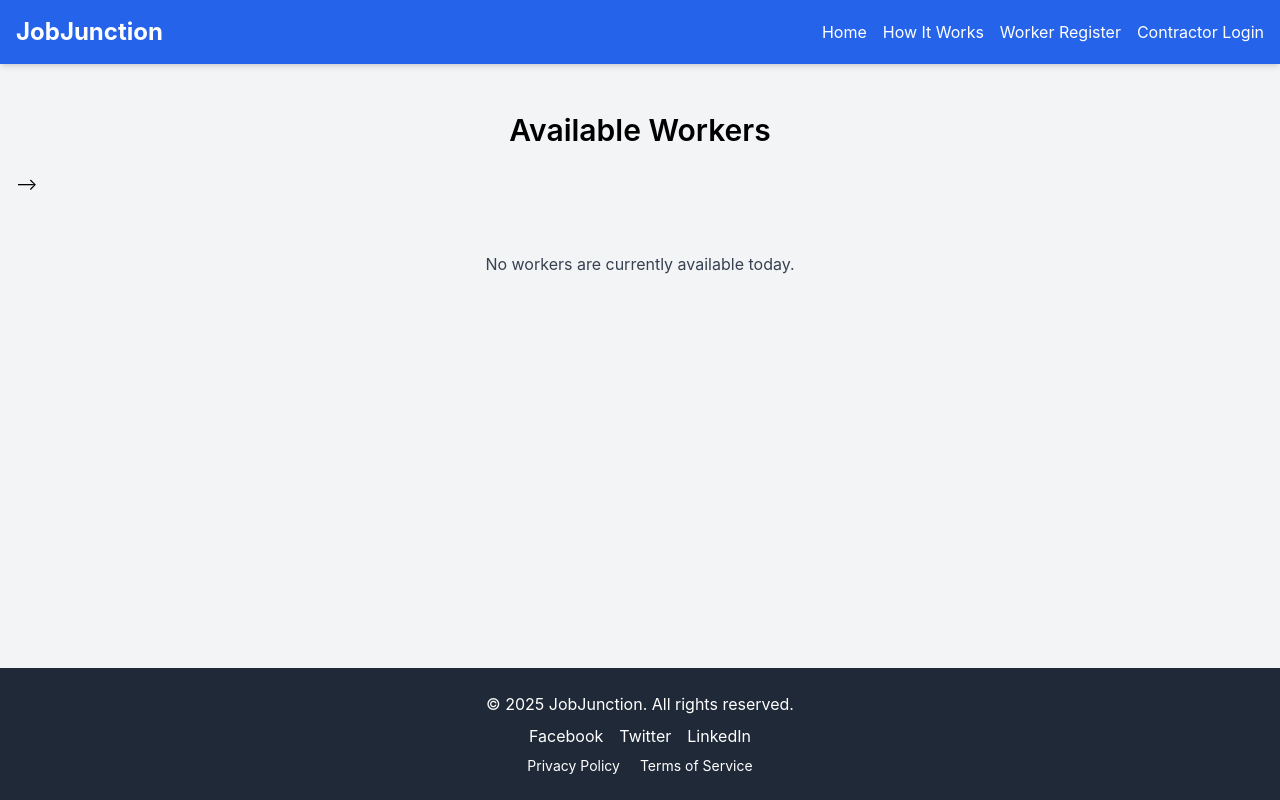
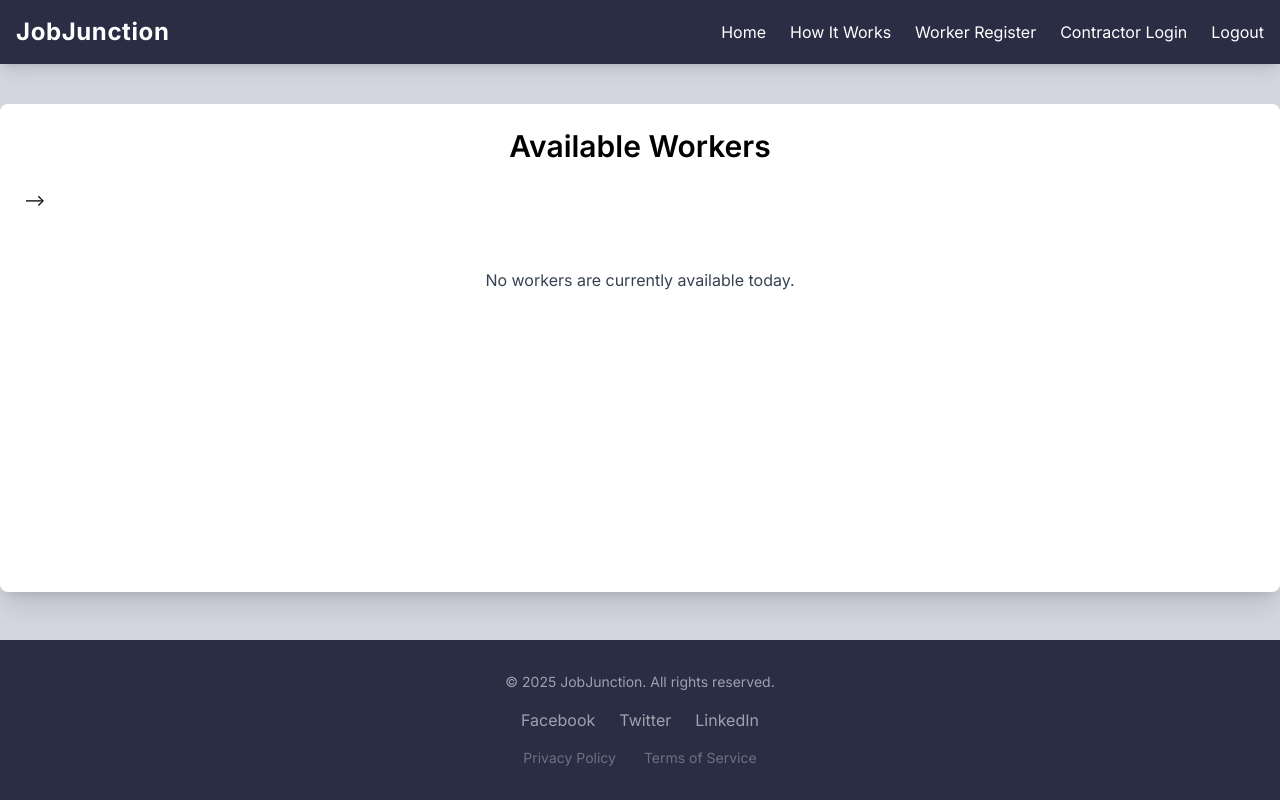
Before and after one commit to AshutoshThings/JobJunction, a Flask app: page /dashboard in a window 1280 px wide. Run offline with Flask 3, Linux system fonts and the light colour scheme; the visitor is signed in with stand-in values (Sample User, id 1); some libraries are stand-ins or nearby versions.

Commit message:
Update base.html

```diff
--- a/templates/base.html
+++ b/templates/base.html
@@ -6,10 +6,46 @@
     <title>{{ title }} - JobJunction</title>
     <script src="https://cdn.tailwindcss.com"></script>
     <script defer src="https://cdn.jsdelivr.net/npm/alpinejs@3.x.x/dist/cdn.min.js"></script>
+    <link href="https://fonts.googleapis.com/css2?family=Inter:wght@300;400;500;600;700&display=swap" rel="stylesheet">
     <style>
         body {
             font-family: 'Inter', sans-serif;
         }
+        /* Refined blueish-purple palette */
+        .bg-primary-dark-blue {
+            background-color: #2A2D43; /* Deep Indigo */
+        }
+        .bg-secondary-purple {
+            background-color: #5A5E7C; /* Medium Purple */
+        }
+        .bg-light-grayish-purple {
+            background-color: #D3D5E0; /* Light Steel Blue */
+        }
+        .text-accent-teal {
+            color: #6EC5B8; /* Cadet Blue / Teal */
+        }
+        .hover\:text-accent-hover:hover {
+             color: #A7C5EB; /* Light Blue */
+        }
+
+         /* Adjusted flash message colors for better contrast */
+        .alert-success {
+            background-color: #D4EDDA; /* Light Green */
+            color: #155724; /* Dark Green */
+        }
+        .alert-danger {
+            background-color: #F8D7DA; /* Light Red */
+            color: #721C24; /* Dark Red */
+        }
+         .alert-info {
+            background-color: #CCE5FF; /* Light Blue */
+            color: #004085; /* Dark Blue */
+         }
+         .alert-warning {
+             background-color: #FFF3CD; /* Light Yellow */
+             color: #856404; /* Dark Yellow */
+         }
+
     </style>
     <script src="https://cdnjs.cloudflare.com/ajax/libs/moment.js/2.29.4/moment.min.js"></script>
     <script>
@@ -20,27 +56,31 @@
     </script>
 </head>
 
-<body class="flex flex-col min-h-screen bg-gray-100">
-    <header class="bg-blue-600 text-white p-4 shadow-md">
+<body class="flex flex-col min-h-screen bg-light-grayish-purple">
+    <header class="bg-primary-dark-blue text-white p-4 shadow-lg">
         <div class="container mx-auto flex justify-between items-center">
-            <a href="{{ url_for('index') }}" class="text-2xl font-bold">JobJunction</a>
+            <a href="{{ url_for('index') }}" class="text-2xl font-bold tracking-wide">JobJunction</a>
             <nav>
-                <ul class="flex space-x-4">
-                    <li><a href="{{ url_for('index') }}" class="hover:underline">Home</a></li>
-                    <li><a href="{{ url_for('how_it_works') }}" class="hover:underline">How It Works</a></li>
-                    <li><a href="{{ url_for('register') }}" class="hover:underline">Worker Register</a></li>
-                    <li><a href="{{ url_for('login') }}" class="hover:underline">Contractor Login</a></li>
+                <ul class="flex space-x-6">
+                    <li><a href="{{ url_for('index') }}" class="hover:underline hover:text-accent-hover transition duration-300 ease-in-out">Home</a></li>
+                    <li><a href="{{ url_for('how_it_works') }}" class="hover:underline hover:text-accent-hover transition duration-300 ease-in-out">How It Works</a></li>
+                    <li><a href="{{ url_for('register') }}" class="hover:underline hover:text-accent-hover transition duration-300 ease-in-out">Worker Register</a></li>
+                    <li><a href="{{ url_for('login') }}" class="hover:underline hover:text-accent-hover transition duration-300 ease-in-out">Contractor Login</a></li>
+                    {# Add Logout link if contractor is logged in (requires session check in Flask) #}
+                    {% if session.get('contractor_username') %}
+                        <li><a href="{{ url_for('logout') }}" class="hover:underline hover:text-accent-hover transition duration-300 ease-in-out">Logout</a></li>
+                    {% endif %}
                 </ul>
             </nav>
         </div>
     </header>
 
-    <main class="container mx-auto mt-8 p-4 flex-grow">
+    <main class="container mx-auto mt-10 p-6 flex-grow bg-white rounded-lg shadow-xl">
         {% with messages = get_flashed_messages(with_categories=true) %}
             {% if messages %}
-                <div class="mb-4">
+                <div class="mb-6">
                     {% for category, message in messages %}
-                        <div class="p-3 rounded-md {% if category == 'success' %}bg-green-100 text-green-800{% elif category == 'danger' %}bg-red-100 text-red-800{% else %}bg-blue-100 text-blue-800{% endif %}">
+                        <div class="p-4 rounded-md alert-{{ category }}" role="alert">
                             {{ message }}
                         </div>
                     {% endfor %}
@@ -51,17 +91,19 @@
         {% block content %}{% endblock %}
     </main>
 
-    <footer class="bg-gray-800 text-white p-6 mt-8">
+    {# Removed the otherdetails div from here #}
+
+    <footer class="bg-primary-dark-blue text-white p-8 mt-12">
         <div class="container mx-auto text-center">
-            <p id="copyright"></p>
-            <div class="flex justify-center space-x-4 mt-2">
-                <a href="#" class="hover:text-blue-400">Facebook</a>
-                <a href="#" class="hover:text-blue-400">Twitter</a>
-                <a href="#" class="hover:text-blue-400">LinkedIn</a>
+            <p id="copyright" class="text-gray-400 text-sm"></p>
+            <div class="flex justify-center space-x-6 mt-4 text-gray-400">
+                <a href="#" class="hover:text-accent-hover transition duration-300 ease-in-out">Facebook</a>
+                <a href="#" class="hover:text-accent-hover transition duration-300 ease-in-out">Twitter</a>
+                <a href="#" class="hover:text-accent-hover transition duration-300 ease-in-out">LinkedIn</a>
             </div>
-            <div class="mt-2 text-sm">
-                <a href="#" class="hover:underline mx-2">Privacy Policy</a>
-                <a href="#" class="hover:underline mx-2">Terms of Service</a>
+            <div class="mt-4 text-sm text-gray-500">
+                <a href="#" class="hover:underline hover:text-accent-hover transition duration-300 ease-in-out mx-3">Privacy Policy</a>
+                <a href="#" class="hover:underline hover:text-accent-hover transition duration-300 ease-in-out mx-3">Terms of Service</a>
             </div>
         </div>
     </footer>
```
